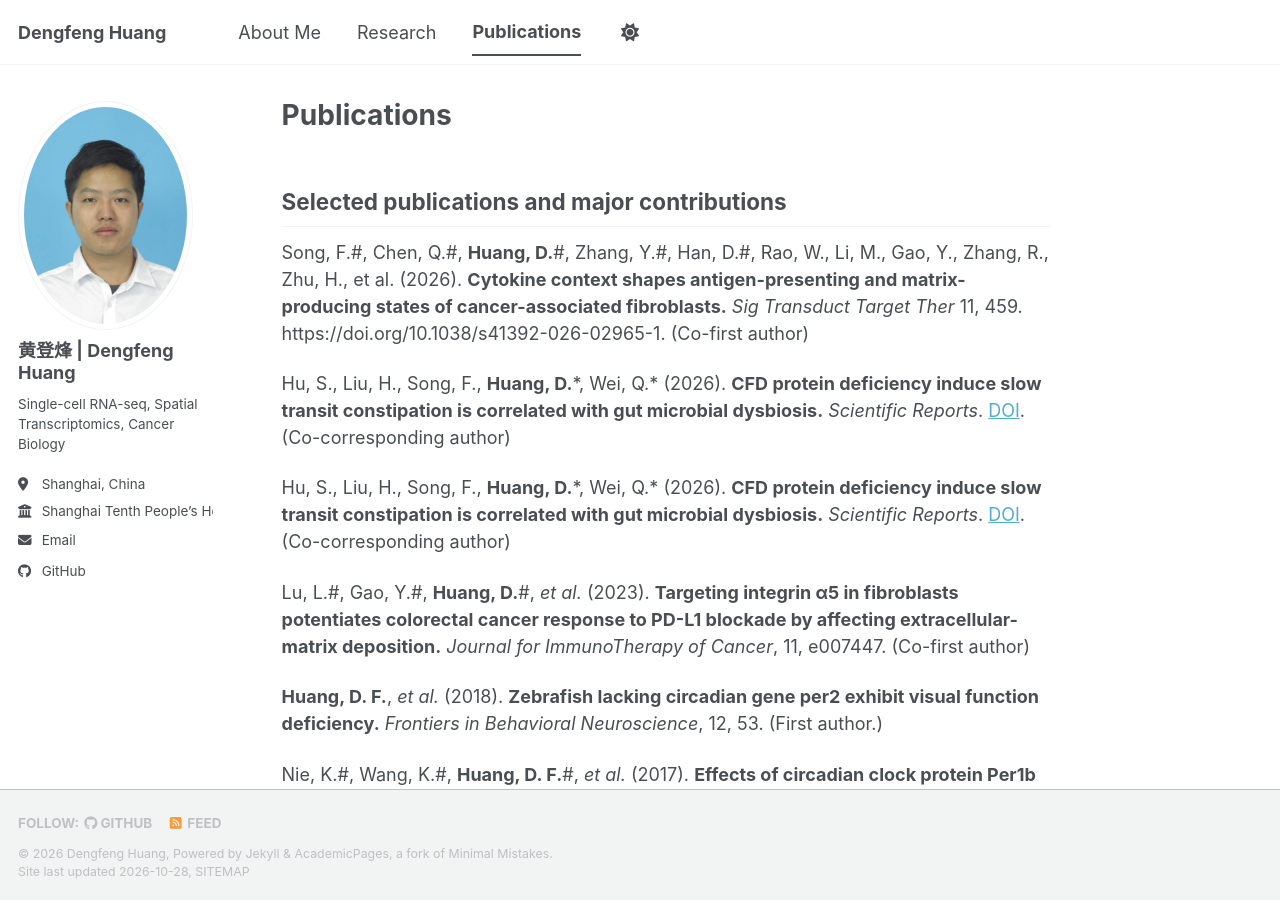
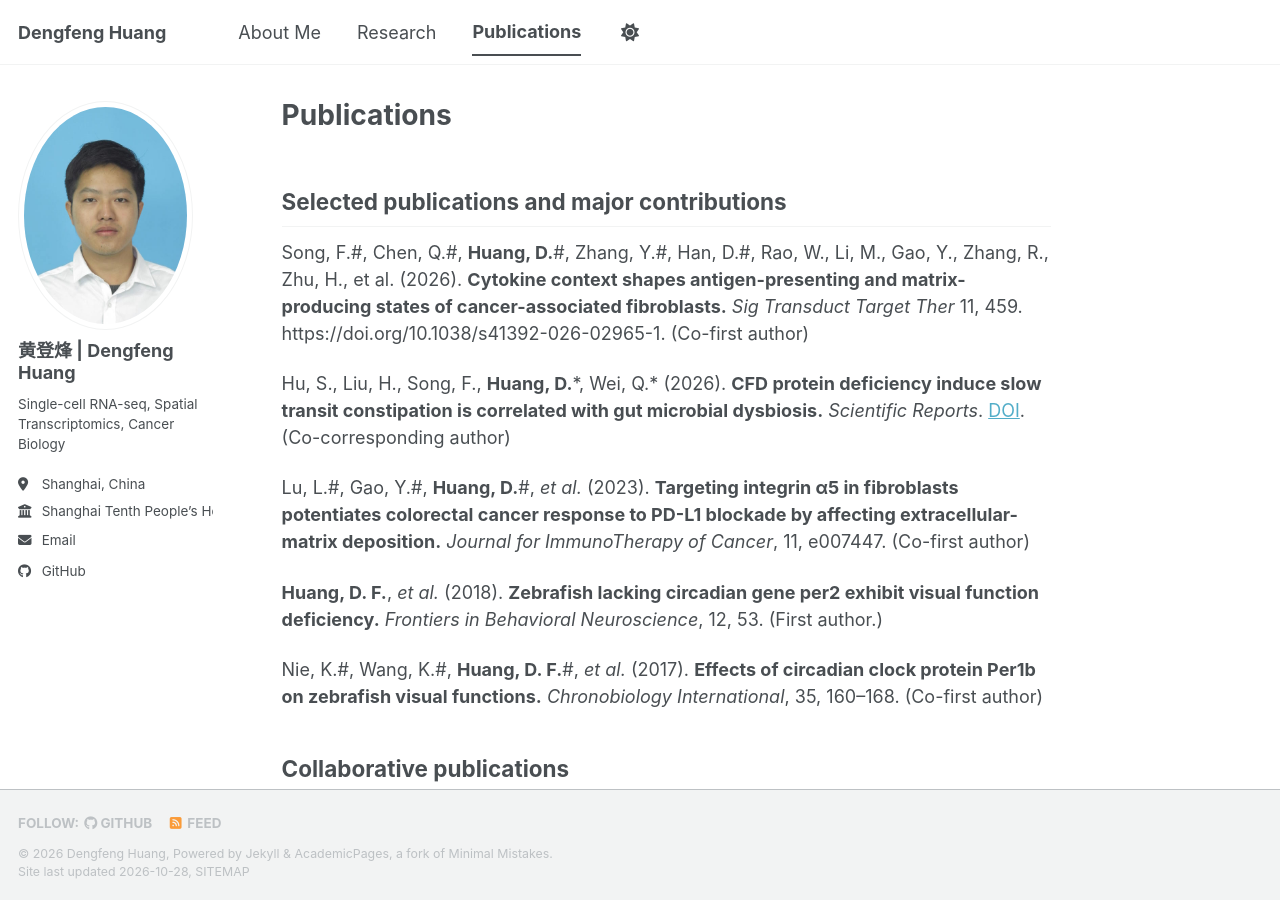
Before and after one commit to dfeng269/dfeng269.github.io, a Jekyll site: the page built from _pages/publications.md, in a window 1280 px wide and 900 px high. Built offline with Jekyll 4.4.1, drawn with Linux system fonts in a browser that asks for light colours; a style sheet for code colours, icons or effects is not loaded.

Commit message:
Update publications.md

```diff
--- a/_pages/publications.md
+++ b/_pages/publications.md
@@ -11,8 +11,6 @@ author_profile: true
 Song, F.\#, Chen, Q.\#, **Huang, D.**\#, Zhang, Y.\#, Han, D.\#, Rao, W., Li, M., Gao, Y., Zhang, R., Zhu, H., et al.
 (2026). **Cytokine context shapes antigen-presenting and matrix-producing states of cancer-associated fibroblasts.**
 *Sig Transduct Target Ther* 11, 459. https://doi.org/10.1038/s41392-026-02965-1. (Co-first author)
-
-Hu, S., Liu, H., Song, F., **Huang, D.**\*, Wei, Q.\* (2026). **CFD protein deficiency induce slow transit constipation is correlated with gut microbial dysbiosis.** *Scientific Reports*. [DOI](https://doi.org/10.1038/s41598-026-41597-x). (Co-corresponding author)
 
 Hu, S., Liu, H., Song, F., **Huang, D.**\*, Wei, Q.\* (2026). **CFD protein deficiency induce slow transit constipation is correlated with gut microbial dysbiosis.** *Scientific Reports*. [DOI](https://doi.org/10.1038/s41598-026-41597-x). (Co-corresponding author)
 
```
